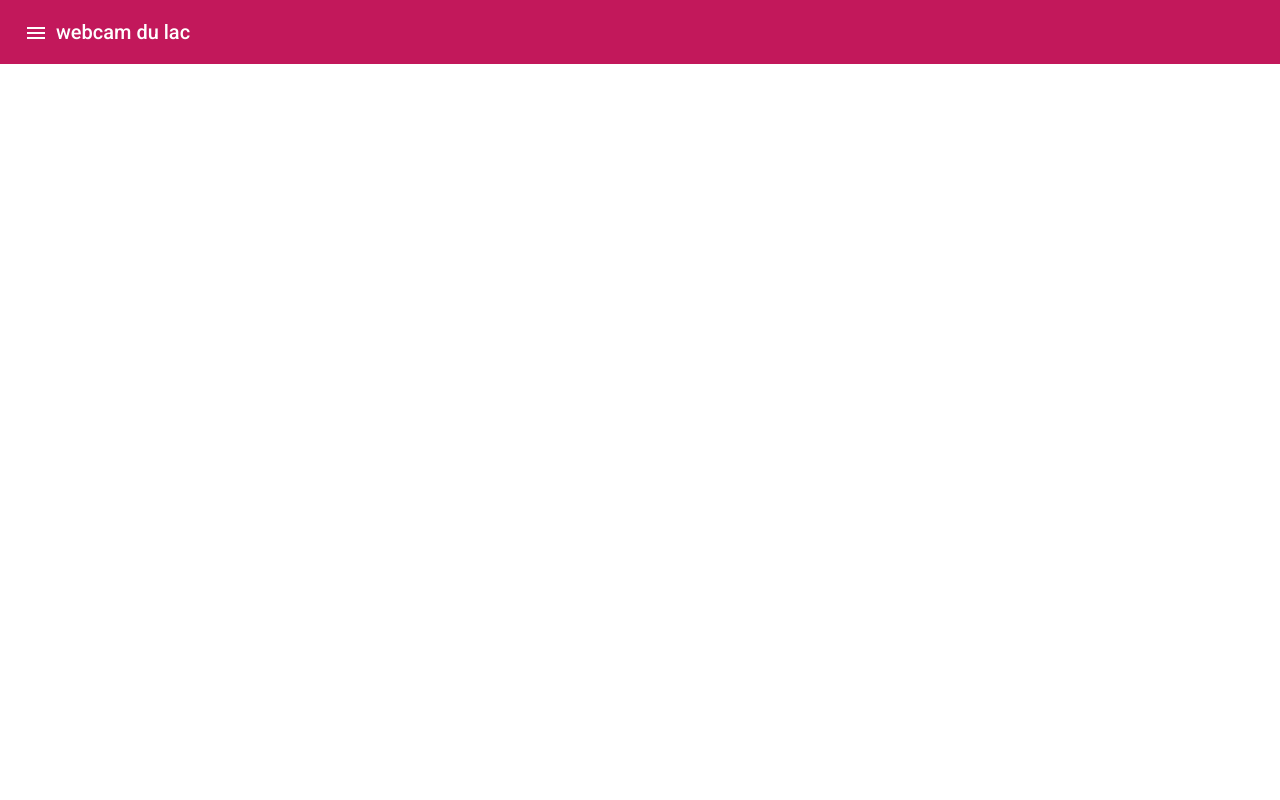
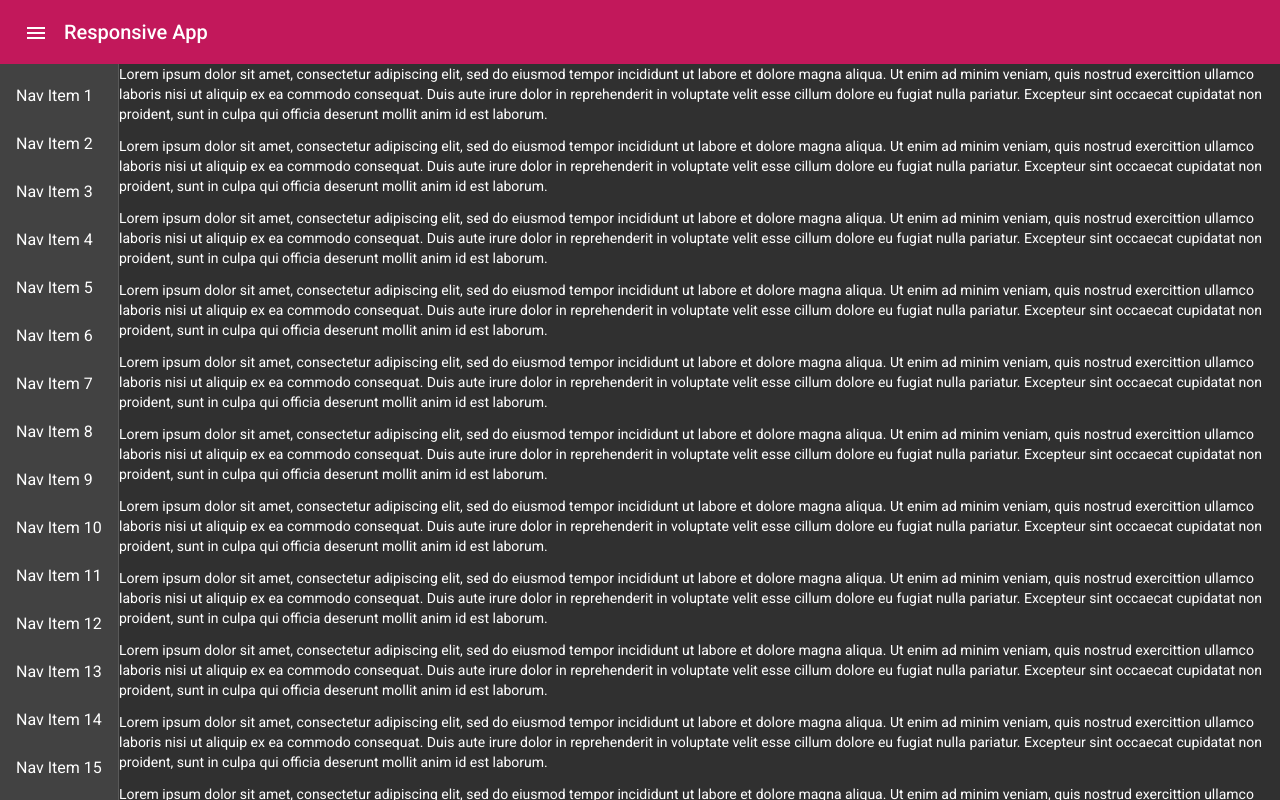
Before and after one commit to wpetitmaire/webcamV2, an Angular app: page /webcam/ in a window 1280 px wide. Both pictures are taken after a click on the button "menu". Built offline with nearby package versions, Linux system fonts and the light colour scheme.

Commit message:
test menu application

```diff
--- a/src/app/app.component.html
+++ b/src/app/app.component.html
@@ -4,9 +4,10 @@
   </div>
 </nav> -->
 
-<mat-toolbar color="primary" class="example-toolbar">
-  <button mat-icon-button ><mat-icon>menu</mat-icon></button>
-  <h1 class="example-app-name">{{title}}</h1>
-</mat-toolbar>
+<div class="mat-app-background basic-container">
+  <app-sidenav-component></app-sidenav-component>
+</div>
 
-<router-outlet></router-outlet>
+
+
+<!-- <router-outlet></router-outlet> -->
--- a/src/app/panneau-lateral-navigation/panneau-lateral-navigation.component.html
+++ /dev/null
@@ -1 +0,0 @@
-<p>panneau-lateral-navigation works!</p>
--- a/src/app/panneau-lateral-navigation/panneau-lateral-navigation.component.ts
+++ /dev/null
@@ -1,15 +0,0 @@
-import { Component, OnInit } from '@angular/core';
-
-@Component({
-  selector: 'app-panneau-lateral-navigation',
-  templateUrl: './panneau-lateral-navigation.component.html',
-  styleUrls: ['./panneau-lateral-navigation.component.scss']
-})
-export class PanneauLateralNavigationComponent implements OnInit {
-
-  constructor() { }
-
-  ngOnInit(): void {
-  }
-
-}
--- /dev/null
+++ b/src/app/sidenav-component/sidenav-component.component.html
@@ -0,0 +1,26 @@
+<div class="example-container" [class.example-is-mobile]="mobileQuery.matches">
+  <mat-toolbar color="primary" class="example-toolbar">
+    <button mat-icon-button (click)="snav.toggle()"><mat-icon>menu</mat-icon></button>
+    <h1 class="example-app-name">Responsive App</h1>
+  </mat-toolbar>
+
+  <mat-sidenav-container class="example-sidenav-container"
+                         [style.marginTop.px]="mobileQuery.matches ? 56 : 0">
+    <mat-sidenav #snav [mode]="mobileQuery.matches ? 'over' : 'side'"
+                 [fixedInViewport]="mobileQuery.matches" fixedTopGap="56">
+      <mat-nav-list>
+        <a mat-list-item routerLink="." *ngFor="let nav of fillerNav">{{nav}}</a>
+      </mat-nav-list>
+    </mat-sidenav>
+
+    <mat-sidenav-content>
+      <p *ngFor="let content of fillerContent">{{content}}</p>
+    </mat-sidenav-content>
+  </mat-sidenav-container>
+</div>
+
+
+
+<!-- Copyright 2020 Google LLC. All Rights Reserved.
+    Use of this source code is governed by an MIT-style license that
+    can be found in the LICENSE file at http://angular.io/license -->
--- /dev/null
+++ b/src/app/sidenav-component/sidenav-component.component.scss
@@ -0,0 +1,31 @@
+.example-container {
+  display: flex;
+  flex-direction: column;
+  position: absolute;
+  top: 0;
+  bottom: 0;
+  left: 0;
+  right: 0;
+}
+
+.example-is-mobile .example-toolbar {
+  position: fixed;
+  /* Make sure the toolbar will stay on top of the content as it scrolls past. */
+  z-index: 2;
+}
+
+h1.example-app-name {
+  margin-left: 8px;
+}
+
+.example-sidenav-container {
+  /* When the sidenav is not fixed, stretch the sidenav container to fill the available space. This
+     causes `<mat-sidenav-content>` to act as our scrolling element for desktop layouts. */
+  flex: 1;
+}
+
+.example-is-mobile .example-sidenav-container {
+  /* When the sidenav is fixed, don't constrain the height of the sidenav container. This allows the
+     `<body>` to be our scrolling element for mobile layouts. */
+  flex: 1 0 auto;
+}
--- /dev/null
+++ b/src/app/sidenav-component/sidenav-component.component.ts
@@ -0,0 +1,34 @@
+import { Component, OnInit, ChangeDetectorRef, OnDestroy } from '@angular/core';
+import {MediaMatcher} from '@angular/cdk/layout';
+
+@Component({
+  selector: 'app-sidenav-component',
+  templateUrl: './sidenav-component.component.html',
+  styleUrls: ['./sidenav-component.component.scss']
+})
+export class SidenavComponentComponent implements OnDestroy {
+
+  mobileQuery: MediaQueryList;
+
+  fillerNav = Array.from({length: 50}, (_, i) => `Nav Item ${i + 1}`);
+
+  fillerContent = Array.from({length: 50}, () =>
+      `Lorem ipsum dolor sit amet, consectetur adipiscing elit, sed do eiusmod tempor incididunt ut
+       labore et dolore magna aliqua. Ut enim ad minim veniam, quis nostrud exercittion ullamco
+       laboris nisi ut aliquip ex ea commodo consequat. Duis aute irure dolor in reprehenderit in
+       voluptate velit esse cillum dolore eu fugiat nulla pariatur. Excepteur sint occaecat
+       cupidatat non proident, sunt in culpa qui officia deserunt mollit anim id est laborum.`);
+
+  private _mobileQueryListener: () => void;
+
+  constructor(changeDetectorRef: ChangeDetectorRef, media: MediaMatcher) {
+    this.mobileQuery = media.matchMedia('(max-width: 600px)');
+    this._mobileQueryListener = () => changeDetectorRef.detectChanges();
+    this.mobileQuery.addListener(this._mobileQueryListener);
+  }
+
+  ngOnDestroy(): void {
+    this.mobileQuery.removeListener(this._mobileQueryListener);
+  }
+
+}
```
Also changed, not shown: src/app/app.module.ts (+6 -2 lines), src/app/panneau-lateral-navigation/panneau-lateral-navigation.component.scss (deleted).
